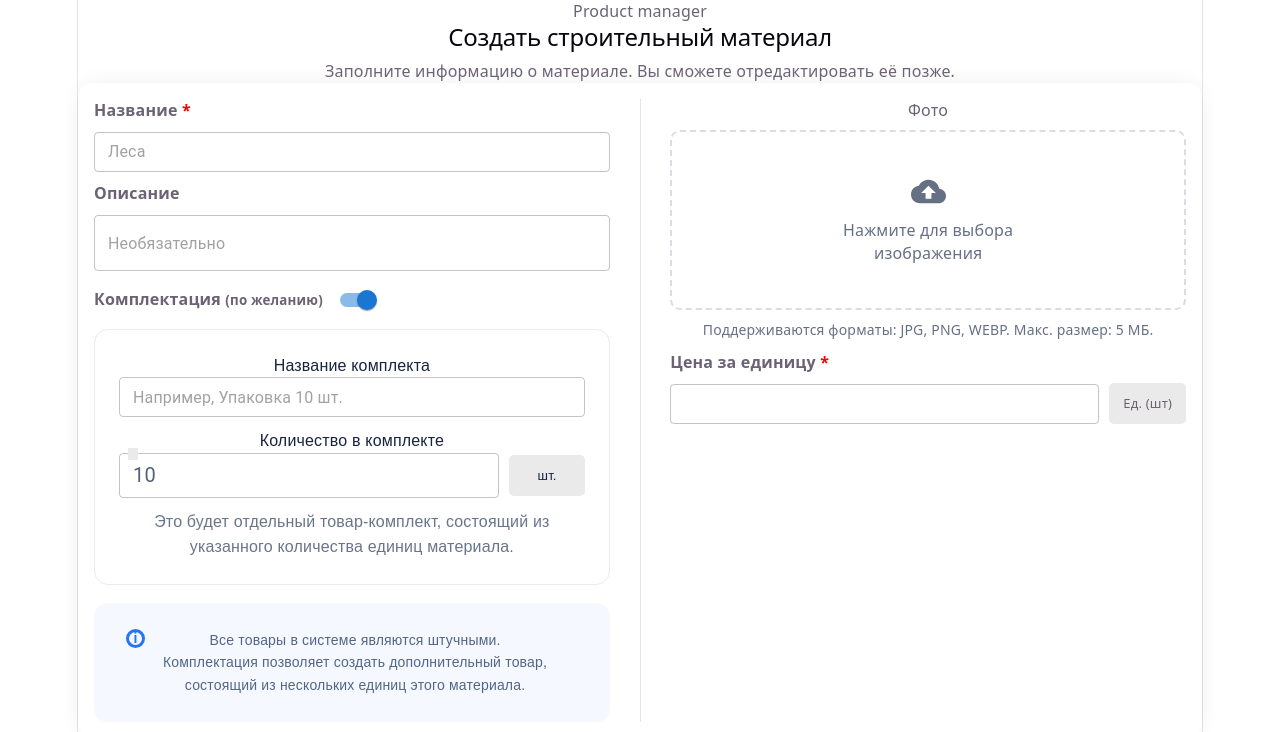
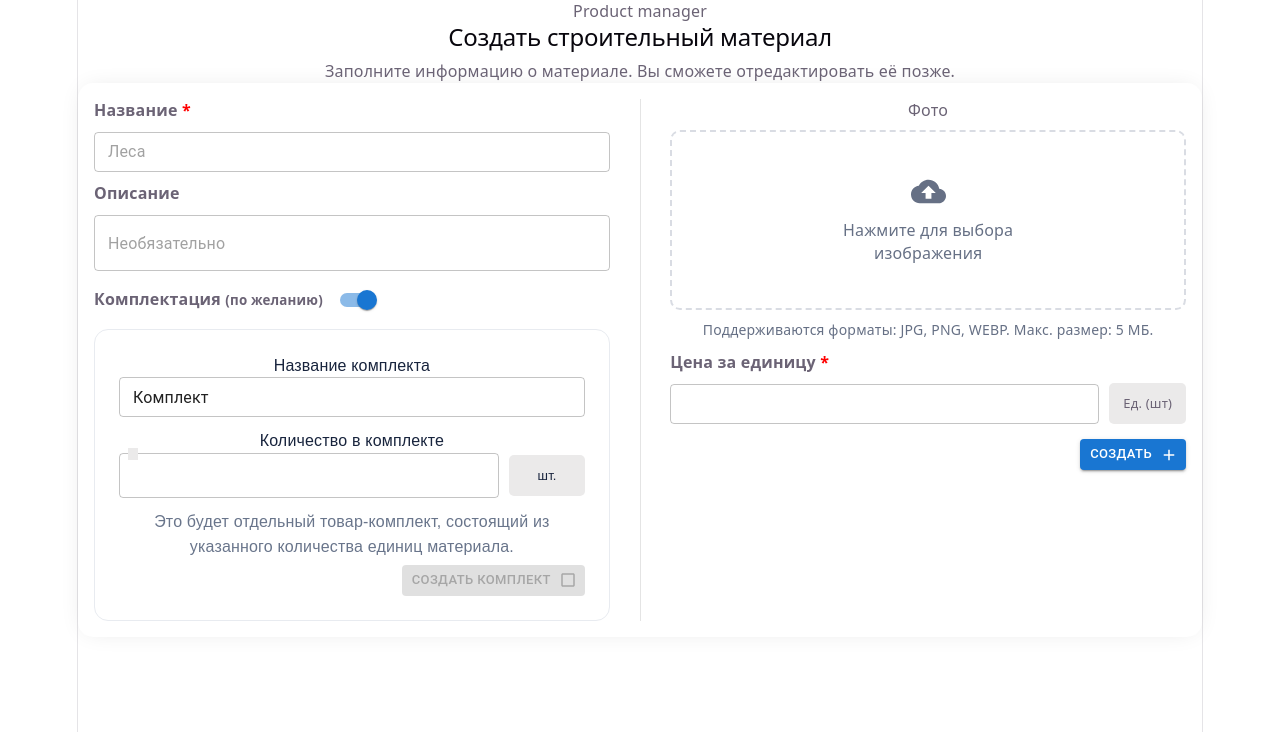
Before and after one commit to BekzhanKutmanov/rental, a React (Vite) app: page / in a window 1280 px wide. Both pictures are taken after a click on the element 346 px from the left and 300 px from the top of the page. Shown: the top 732 px of the page. Built offline with nearby package versions, Linux system fonts and the light colour scheme; no server answers.

Commit message:
Подготовил все необходимое для создания продукта и отправки запроса

```diff
--- a/package.json
+++ b/package.json
@@ -16,6 +16,7 @@
     "@mui/material": "^9.4.0",
     "@mui/styled-engine-sc": "^9.4.0",
     "@tanstack/react-query": "^5.103.2",
+    "axios": "^1.20.0",
     "react": "^19.2.8",
     "react-dom": "^19.2.8",
     "styled-components": "^6.5.3",
--- a/src/app/App.tsx
+++ b/src/app/App.tsx
@@ -1,6 +1,7 @@
 import { useState } from 'react';
 import './styles/App.css';
 import ProductManager from '../pages/ProductManager';
+import { withProviders } from './providers';
 
 function App() {
   const [count, setCount] = useState(0);
@@ -13,4 +14,4 @@ function App() {
   )
 }
 
-export default App;
+export default withProviders(App);
--- /dev/null
+++ b/src/features/api/productManagerApi.tsx
@@ -0,0 +1,9 @@
+import httpClient from "../../shared/api/httpClient";
+import type { ProductType } from "../../types/types";
+
+export default async function productPost (product: ProductType){
+    const data = await httpClient.post('https://69ce1d6b33a09f831b7cec43.mockapi.io/products', product);
+
+    console.log(data);
+    return data;
+}
--- a/src/features/create-product/ui/ProductForm.tsx
+++ b/src/features/create-product/ui/ProductForm.tsx
@@ -1,10 +1,14 @@
-import { TextField } from '@mui/material';
+import { Button, TextField } from '@mui/material';
 import { useState } from 'react';
 import { z } from 'zod';
 import ImageUpload from '../../../shared/ui/ImageUpload ';
 import Switch from '@mui/material/Switch';
 import styles from './product.module.scss';
 import KitForm from '../../unit-product/ui/KitForm';
+import type { SetBox } from '../../../types/SetBoxType';
+import { useMutation } from '@tanstack/react-query';
+import productPost from '../../api/productManagerApi';
+import AddIcon from '@mui/icons-material/Add';
 
 const productSchema = z.object({
   title: z.string().trim().min(1, 'Название обязательно'),
@@ -38,11 +42,25 @@ export function ProductForm() {
     title: '',
     price: '',
   });
+  const [image, setImage] = useState<string | null>('');
+  const [description, setDescription] = useState('');
+  const [box, setBox] = useState<SetBox | null>(null);
   const [touched, setTouched] = useState<TouchedFields>({});
   const [unitChecked, setUnitChecked] = useState(false);
 
+  const errors = getValidationErrors(values);
 
-  const errors = getValidationErrors(values);
+  const mutation = useMutation({
+    mutationFn: async ()=> {
+      return await productPost({title: values.title, price: values.price, image: image, desc: description, set: box});
+    },
+    onSuccess: (success)=> {
+      console.log(success,' success !!!');
+    },
+    onError: (error)=> {
+      console.log(error, ' error');
+    }
+  });
 
   const handleChange = (field: keyof ProductFormFields, value: string) => {
     setValues((currentValues) => ({
@@ -59,7 +77,7 @@ export function ProductForm() {
   };
 
   const handleSubmit = (event: React.FormEvent<HTMLFormElement>) => {
-    event.preventDefault();
+    console.log(values.title, values.price, description, image, box);
 
     setTouched({
       title: true,
@@ -69,20 +87,24 @@ export function ProductForm() {
     const validationErrors = getValidationErrors(values);
 
     if (Object.keys(validationErrors).length > 0) {
+      alert('Заполните поля!');
       return;
+    } else {
+      mutation.mutate();
     }
 
     console.log('Product form values:', values);
   };
-
-  const label = { slotProps: { input: { 'aria-label': 'Switch demo' } } };
 
   const renderForm = () => {
     const showTitleError = Boolean(touched.title && errors.title);
     const showPriceError = Boolean(touched.price && errors.price);
 
     return (
-      <form className={styles.form__element} noValidate onSubmit={handleSubmit}>
+      <form className={styles.form__element} noValidate onSubmit={(e)=> {
+        e.preventDefault();
+        handleSubmit(e);
+      }}>
         <div className={styles.left__wrap}>
           <div className={styles.left__wrap}>
             <h4>
@@ -105,6 +127,8 @@ export function ProductForm() {
           <div className={styles.left__wrap}>
             <h4>Описание</h4>
             <TextField
+              value={description}
+              onChange={(e)=> setDescription(e.target.value)}
               variant="outlined"
               className={styles.form__textarea}
               placeholder="Необязательно"
@@ -120,13 +144,13 @@ export function ProductForm() {
               defaultChecked />
           </div>
 
-          {!!unitChecked && <KitForm />}
+          {!!unitChecked && <KitForm setBox={(box)=> setBox(box)}/>}
         </div>
 
         <div className={styles.line}></div>
 
         <div className={styles.right__wrap}>
-          <ImageUpload imageSrc={(img: string | null) => console.log(img)} />
+          <ImageUpload imageSrc={(img: string | null) => setImage(img)} />
 
           <div className={styles.default__flex}>
             <div className={styles.left__wrap}>
@@ -146,6 +170,8 @@ export function ProductForm() {
             </div>
             <div className={styles.product__unit}>Ед. (шт)</div>
           </div>
+
+          <div className={styles.wrapBtn}><Button variant='contained' type='submit' size='small' endIcon={<AddIcon />}>Создать</Button></div>
         </div>
       </form>
     );
--- a/src/features/create-product/ui/product.module.scss
+++ b/src/features/create-product/ui/product.module.scss
@@ -72,6 +72,13 @@
   }
 }
 
+.wrapBtn {
+  width: 100%;
+  display: flex;
+  justify-content: flex-end;
+  margin-top: 5px;
+}
+
 @media screen and (max-width: 440px) {
  .form {
     &__element {
--- a/src/features/unit-product/ui/KitForm.module.scss
+++ b/src/features/unit-product/ui/KitForm.module.scss
@@ -26,7 +26,6 @@
     outline: none;
   }
 
-
   &__quantity {
     display: flex;
     overflow: hidden;
@@ -40,32 +39,10 @@
     line-height: 1.55;
   }
 
-  &__info {
+  &__wrapBtn {
     display: flex;
-    gap: 18px;
-    margin-top: 18px;
-    padding: 26px 32px;
-    border-radius: 14px;
-    background: #f5f8ff;
-    color: #536684;
-    font-size: 14px;
-    p {
-      margin: 0;
-      line-height: 1.6;
-    }
-  }
-
-  &__icon {
-    width: 19px;
-    height: 19px;
-    border: 3px solid #2676f3;
-    border-radius: 50%;
-    display: flex;
-    align-items: center;
-    justify-content: center;
-    color: #2676f3;
-    font-weight: 700;
-    font-family: Arial, sans-serif;
+    justify-content: flex-end;
+    margin-top: 5px;
   }
 }
 
--- a/src/features/unit-product/ui/KitForm.tsx
+++ b/src/features/unit-product/ui/KitForm.tsx
@@ -1,10 +1,13 @@
 import { useState } from "react";
 import styles from "./KitForm.module.scss";
-import { TextField } from "@mui/material";
+import { Button, TextField } from "@mui/material";
+import CheckBoxIcon from '@mui/icons-material/CheckBox';
+import CheckBoxOutlineBlankIcon from '@mui/icons-material/CheckBoxOutlineBlank';
 
-const KitForm = () => {
-  const [name, setName] = useState("");
-  const [quantity, setQuantity] = useState<string>('10');
+const KitForm = ({setBox}: {setBox: (boxValue: {box: string, title: string})=> void}) => {
+  const [name, setName] = useState("Комплект");
+  const [boxValue, setBoxValue] = useState('');
+  const [boxCreateState, setBoxCreateState] = useState(false);
 
   return (
     <div className={styles.kit}>
@@ -28,8 +31,10 @@ const KitForm = () => {
             <TextField
               className={styles.kit__input}
               type="number"
-              value={quantity}
-              onChange={(e) => setQuantity(e.target.value)}
+              value={boxValue}
+              onChange={(e) => {
+                setBoxValue(e.target.value);
+              }}
               size="small"
             />
             <span>шт.</span>
@@ -40,18 +45,21 @@ const KitForm = () => {
           Это будет отдельный товар-комплект, состоящий из указанного
           количества единиц материала.
         </p>
-      </div>
+        <div className={styles.kit__wrapBtn}>
 
-      <div className={styles.kit__info}>
-        <span className={styles.kit__icon}>i</span>
+          <Button
+            variant="contained"
+            size="small"
+            endIcon={<>
+              {boxCreateState ? <CheckBoxIcon /> : <CheckBoxOutlineBlankIcon />}
+            </>}
+            disabled={name && boxValue ? false : true}
+            onClick={()=> {
+              setBox({box: boxValue, title: name});
+              setBoxCreateState(true);
+            }}>Создать комплект</Button>
 
-        <p>
-          Все товары в системе являются штучными.
-          <br />
-          Комплектация позволяет создать дополнительный товар,
-          <br />
-          состоящий из нескольких единиц этого материала.
-        </p>
+        </div>
       </div>
     </div>
   );
--- /dev/null
+++ b/src/shared/api/httpClient.ts
@@ -0,0 +1,80 @@
+import axios, {
+  type AxiosError,
+  type AxiosInstance,
+  type AxiosRequestConfig,
+  type InternalAxiosRequestConfig,
+} from "axios";
+
+export type ApiResponse<T = unknown> = T;
+
+type ApiClient = Omit<AxiosInstance, "request" | "get" | "delete" | "head" | "options" | "post" | "put" | "patch"> & {
+  request<T = unknown>(config: AxiosRequestConfig): Promise<ApiResponse<T>>;
+  get<T = unknown>(url: string, config?: AxiosRequestConfig): Promise<ApiResponse<T>>;
+  delete<T = unknown>(url: string, config?: AxiosRequestConfig): Promise<ApiResponse<T>>;
+  head<T = unknown>(url: string, config?: AxiosRequestConfig): Promise<ApiResponse<T>>;
+  options<T = unknown>(url: string, config?: AxiosRequestConfig): Promise<ApiResponse<T>>;
+  post<T = unknown>(url: string, data?: unknown, config?: AxiosRequestConfig): Promise<ApiResponse<T>>;
+  put<T = unknown>(url: string, data?: unknown, config?: AxiosRequestConfig): Promise<ApiResponse<T>>;
+  patch<T = unknown>(url: string, data?: unknown, config?: AxiosRequestConfig): Promise<ApiResponse<T>>;
+};
+
+const getAuthToken = () => {
+  if (typeof window === "undefined") {
+    return null;
+  }
+
+  return window.localStorage.getItem("token");
+};
+
+const handleResponseStatus = (status: number) => {
+  switch (status) {
+    case 400:
+      // TODO: handle 400
+      break;
+    case 401:
+      // TODO: handle 401
+      break;
+    case 403:
+      // TODO: handle 403
+      break;
+    case 404:
+      console.warn('Ошибка 404')
+      // TODO: handle 404
+      break;
+    default:
+      break;
+  }
+};
+
+const httpClient = axios.create({
+  baseURL: import.meta.env.VITE_API_URL ?? "",
+  timeout: 15000,
+  validateStatus: () => true,
+});
+
+httpClient.interceptors.request.use((config: InternalAxiosRequestConfig) => {
+  config.headers.Accept = "application/json";
+
+  if (!config.headers["Content-Type"]) {
+    config.headers["Content-Type"] = "application/json";
+  }
+
+  const token = getAuthToken();
+
+  // if (token) {
+    config.headers.Authorization = `Bearer ${token}`;
+  // }
+
+  return config;
+});
+
+httpClient.interceptors.response.use(
+  (response) => {
+    handleResponseStatus(response.status);
+
+    return response.data;
+  },
+  (error: AxiosError) => Promise.reject(error),
+);
+
+export default httpClient as ApiClient;
--- /dev/null
+++ b/src/types/SetBoxType.ts
@@ -0,0 +1,4 @@
+export interface SetBox {
+    title: string
+    box: string
+}
--- a/src/types/typeslayout.ts
+++ /dev/null
@@ -1,5 +0,0 @@
-import ProductType from './types/ProductType.ts';
-
-export {
-    ProductType
-};
```
Also changed, not shown: src/types/types.ts (+7 -5 lines), 1 other file (tests, documents, lock files or other folders).
